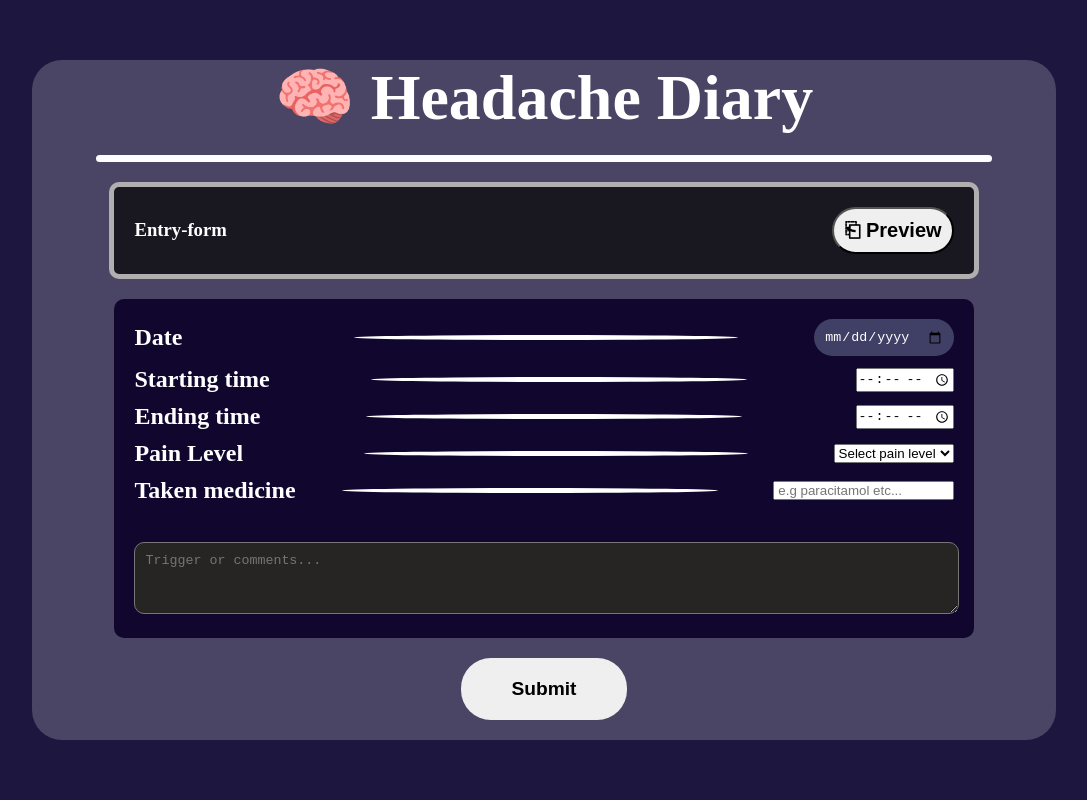
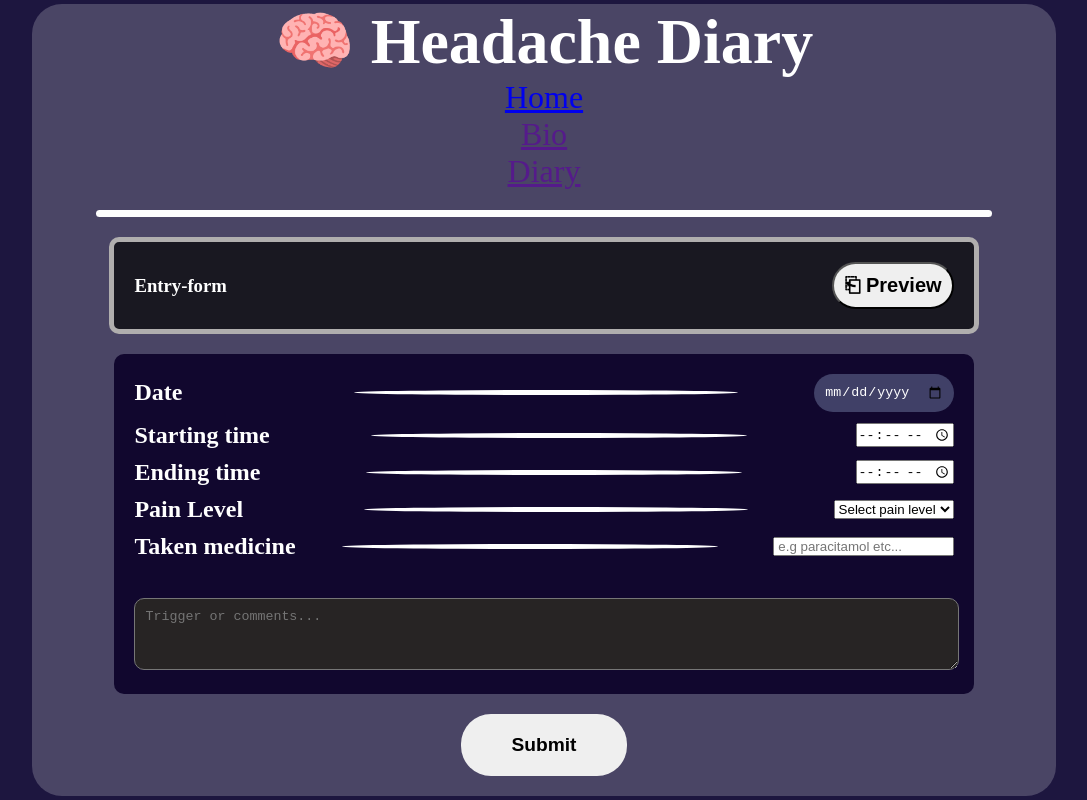
Before and after one commit to ARNAB9669/Headache-Diary, a plain HTML site: page index.html in a window 1280 px wide. Shown: the whole page, without its empty margins (96-1183 px from the left). Drawn offline with Linux system fonts and the light colour scheme.

Commit message:
Update index.html

```diff
--- a/index.html
+++ b/index.html
@@ -15,6 +15,18 @@
 
             <div class="child_1">
                 <h1 class="B">🧠 Headache Diary</h1>
+
+                <div class="nav">
+                    <div>
+                        <a href=" https://arnab9669.github.io/Diet-app/" class="navi home">Home</a>
+                    </div>
+                    <div>
+                        <a href="" class="navi bio">Bio</a>
+                    </div>
+                    <div>
+                        <a href="" class="navi dairy">Diary</a>
+                    </div>
+                </div>
             </div>
 
             <hr class="hr_1">
```
